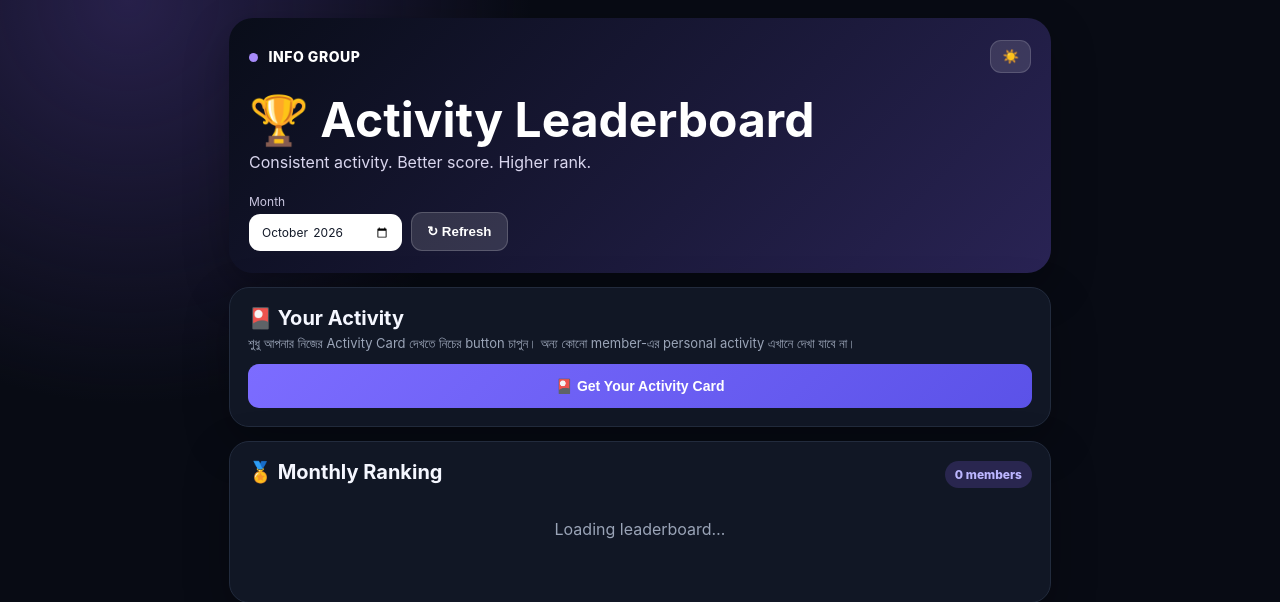
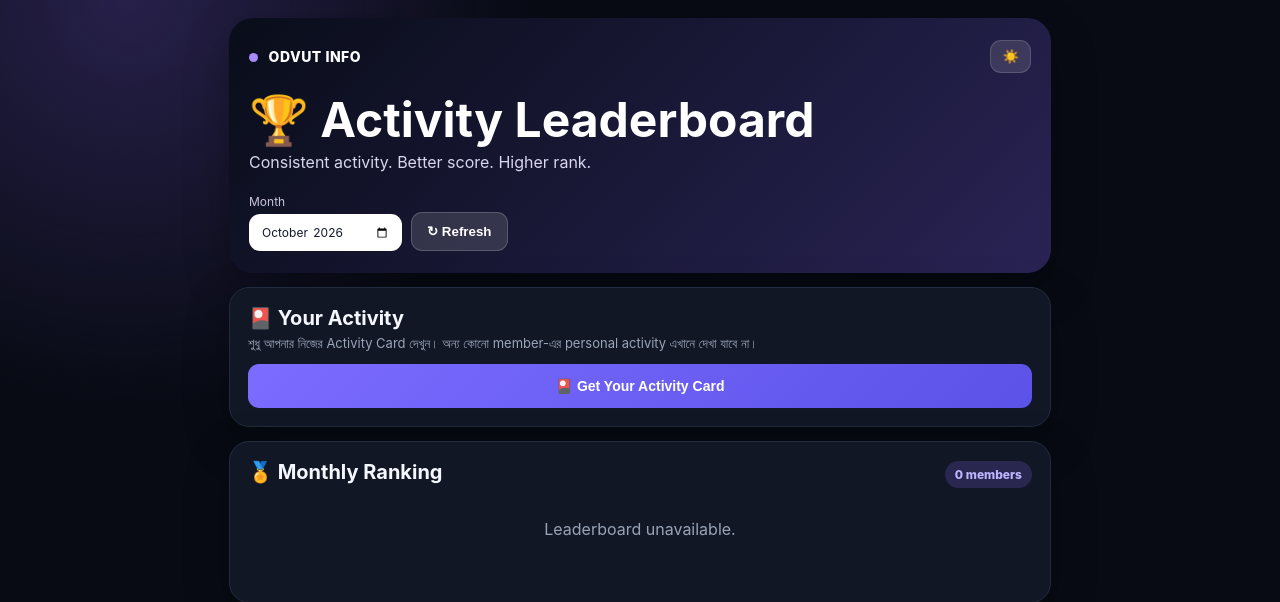
Before and after one commit to ShahriarSakib129/Odvut-Activity-Web, a Flask app: page / in a window 1280 px wide. Shown: the top 602 px of the page. Run offline with Flask 3, Linux system fonts and the light colour scheme; parts of the project's set-up code (start-up, migrations or seed data) failed here and were passed over; some libraries are stand-ins or nearby versions.

Commit message:
Add files via upload

```diff
--- a/templates/index.html
+++ b/templates/index.html
@@ -4,15 +4,15 @@
   <meta charset="utf-8">
   <meta name="viewport" content="width=device-width,initial-scale=1,viewport-fit=cover">
   <meta name="theme-color" content="#0b1020">
-  <title>INFO GROUP • Activity Leaderboard</title>
+  <title>ODVUT INFO • Activity Leaderboard</title>
   <link rel="stylesheet" href="/static/style.css">
-  <script src="https://telegram.org/js/telegram-web-app.js"></script>
+  <script src="https://telegram.org/js/telegram-web-app.js?64"></script>
   <script src="https://cdnjs.cloudflare.com/ajax/libs/html2canvas/1.4.1/html2canvas.min.js"></script>
 </head>
 <body>
   <main class="shell">
     <section class="hero">
-      <div class="hero-top"><div class="brand"><span class="brand-dot"></span> INFO GROUP</div><button id="themeToggle" class="theme-btn" aria-label="Toggle theme">☀️</button></div>
+      <div class="hero-top"><div class="brand"><span class="brand-dot"></span> ODVUT INFO</div><button id="themeToggle" class="theme-btn" aria-label="Toggle theme">☀️</button></div>
       <h1>🏆 Activity Leaderboard</h1>
       <p>Consistent activity. Better score. Higher rank.</p>
       <div class="controls">
@@ -24,7 +24,7 @@
     <section class="search-card">
       <div>
         <h2>🎴 Your Activity</h2>
-        <p>শুধু আপনার নিজের Activity Card দেখতে নিচের button চাপুন। অন্য কোনো member-এর personal activity এখানে দেখা যাবে না।</p>
+        <p>শুধু আপনার নিজের Activity Card দেখুন। অন্য কোনো member-এর personal activity এখানে দেখা যাবে না।</p>
       </div>
       <button id="getMyCard" class="get-card-btn">🎴 Get Your Activity Card</button>
     </section>
@@ -42,11 +42,11 @@
     <div id="cardModal" class="modal hidden" aria-hidden="true">
       <div class="modal-backdrop" data-close-card="1"></div>
       <div class="modal-card card-modal">
-        <button class="modal-close" id="closeCard">×</button>
+        <button class="modal-close" id="closeCard" aria-label="Close">×</button>
         <div id="activityCard" class="activity-card">
           <div class="card-glow"></div>
-          <div class="card-brand">INFO GROUP <span>ACTIVITY REPORT</span></div>
-          <div class="card-profile"><img id="cardAvatar" src="" alt=""><div><div id="cardName" class="card-name"></div><div id="cardHandle" class="card-handle"></div></div></div>
+          <div class="card-brand">ODVUT INFO <span>ACTIVITY REPORT</span></div>
+          <div class="card-profile"><img id="cardAvatar" src="" alt="Profile photo"><div><div id="cardName" class="card-name"></div><div id="cardHandle" class="card-handle"></div></div></div>
           <div class="card-score"><span>ACTIVITY SCORE</span><strong id="cardScore">0.00</strong><small>/ 100</small></div>
           <div class="card-grid">
             <div><b id="cardRank">—</b><span>RANK</span></div>
@@ -57,7 +57,12 @@
           <div id="cardStatus" class="card-status"></div>
           <div class="card-footer">Consistency • Activity • Community</div>
         </div>
-        <button id="downloadCard" class="download-btn">⬇️ Download Activity Card (PNG)</button>
+        <div class="share-actions">
+          <button id="downloadCard" class="share-btn download"><span class="btn-icon">⇩</span><span>Download PNG</span></button>
+          <button id="storyCard" class="share-btn story"><span class="btn-icon">◉</span><span>Telegram Story</span></button>
+          <button id="groupCard" class="share-btn group"><span class="btn-icon">➤</span><span>Share to Group</span></button>
+        </div>
+        <div id="shareStatus" class="share-status" aria-live="polite"></div>
       </div>
     </div>
 
```
